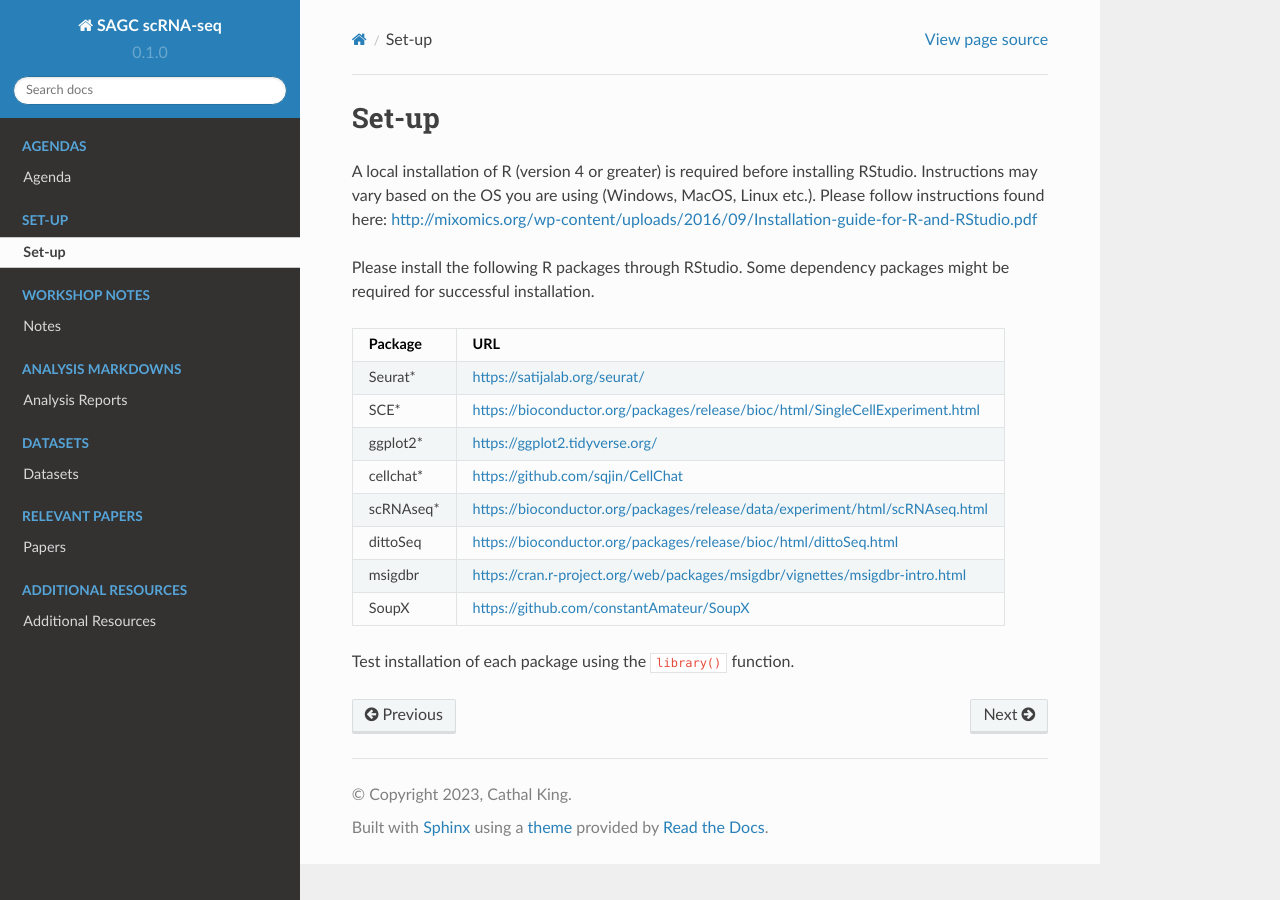
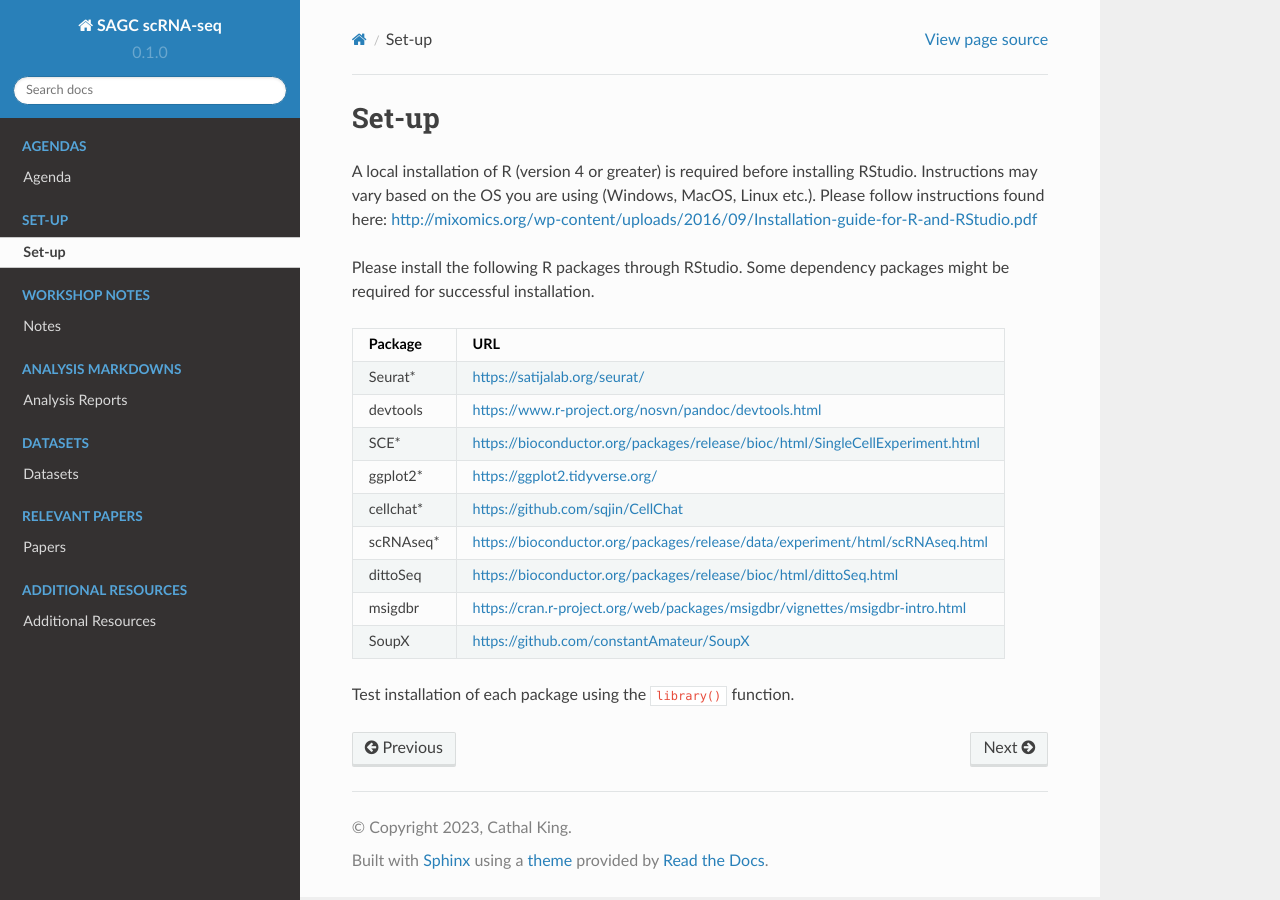
Before and after one commit to dw-thomson/SAGC_scRNAseq_workshop, a Sphinx documentation site: the page built from docs/source/Set-up.rst, in a window 1280 px wide. Built offline with Sphinx 7.4.7 and the Read the Docs theme 2.0.0, drawn with Linux system fonts in a browser that asks for light colours.

Commit message:
Update Set-up.rst
pw

```diff
--- a/docs/source/Set-up.rst
+++ b/docs/source/Set-up.rst
@@ -10,6 +10,7 @@ Please install the following R packages through RStudio. Some dependency package
 Package     URL
 ==========  =====
 Seurat*     https://satijalab.org/seurat/
+devtools    https://www.r-project.org/nosvn/pandoc/devtools.html
 SCE*	      https://bioconductor.org/packages/release/bioc/html/SingleCellExperiment.html
 ggplot2*    https://ggplot2.tidyverse.org/
 cellchat*   https://github.com/sqjin/CellChat
```
